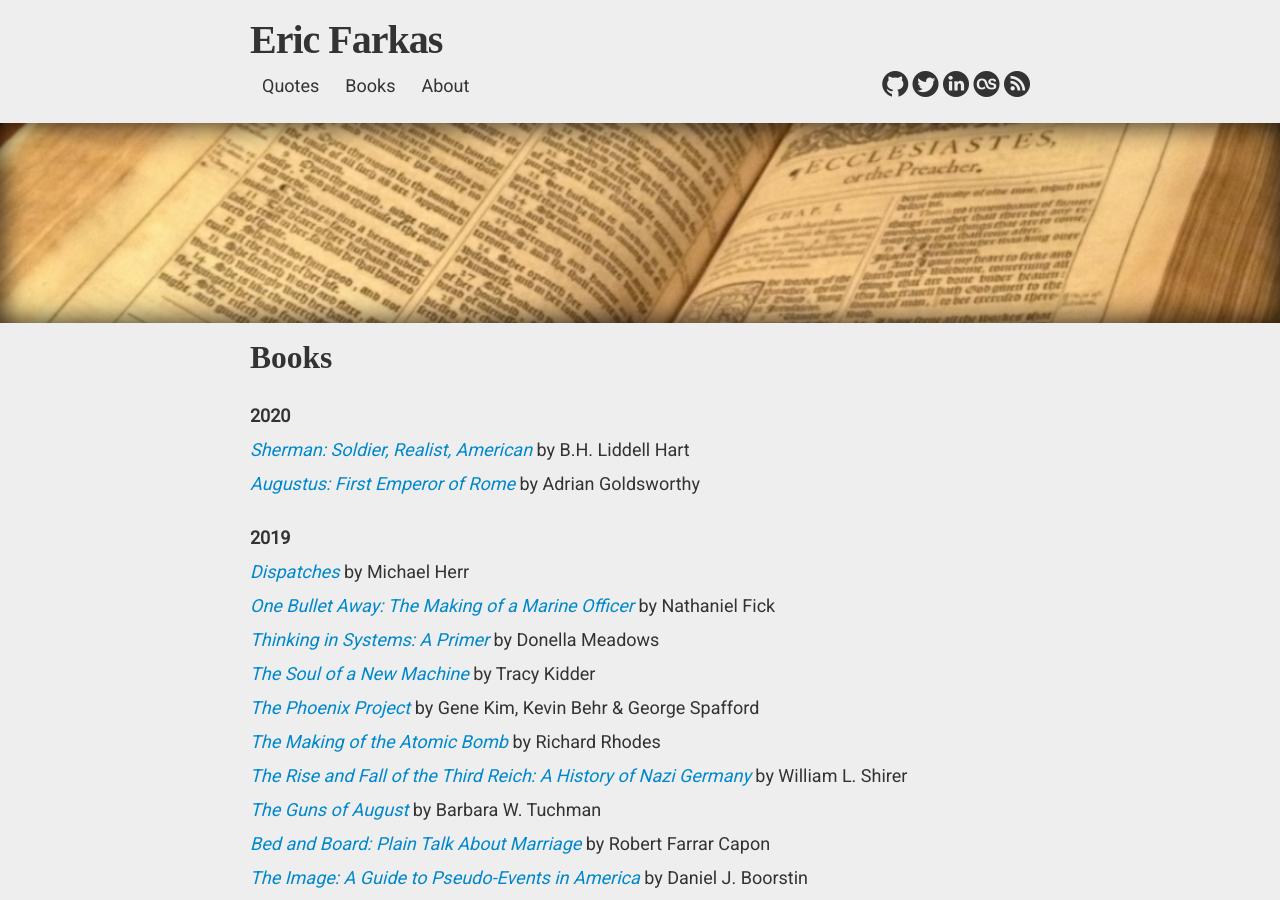
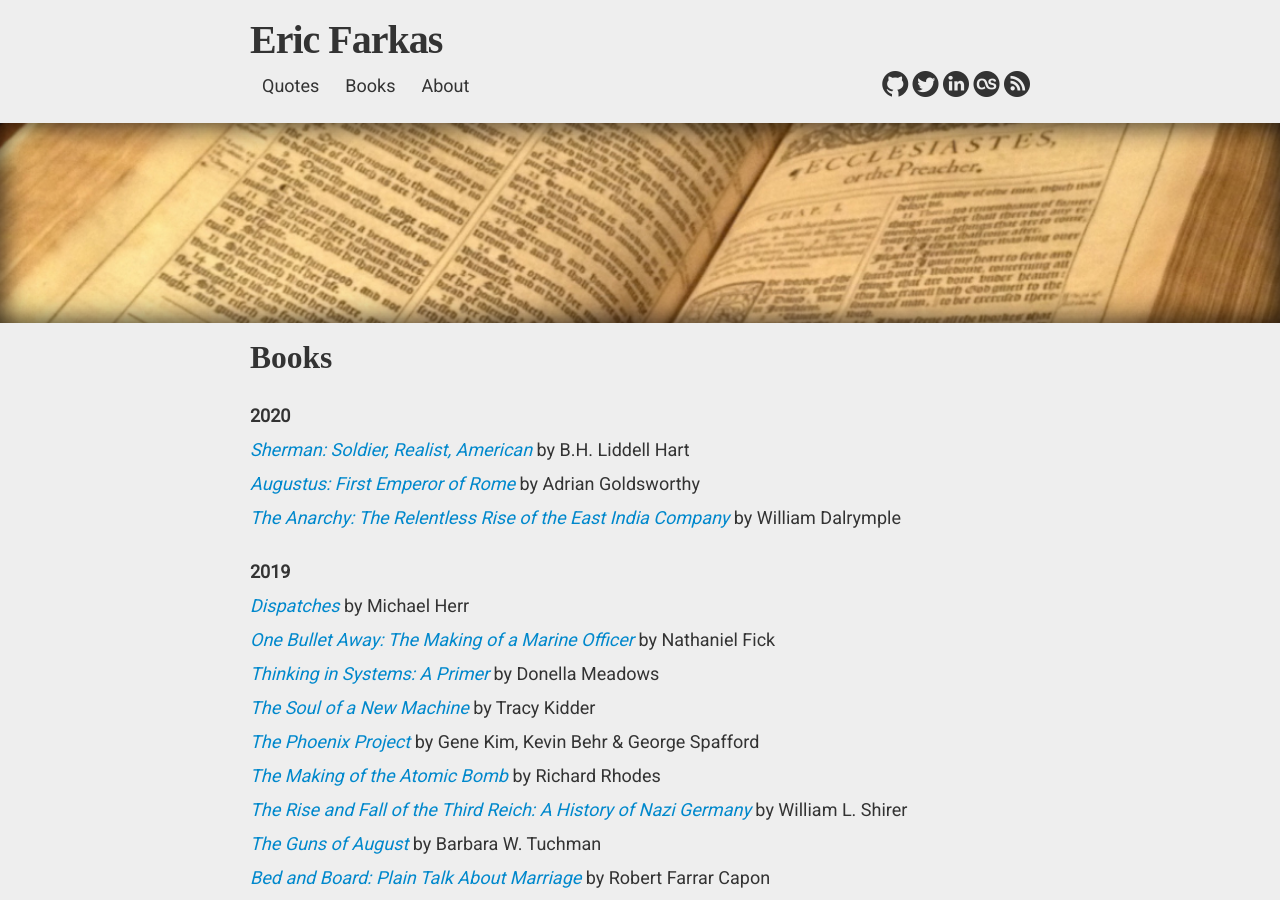
Before and after one commit to speric/speric.github.com, a Jekyll site: the page built from books/index.html, in a window 1280 px wide and 900 px high. Built offline with Jekyll 4.4.1, drawn with Linux system fonts in a browser that asks for light colours; some web fonts are replaced; comment, search, counter and statistics services are not loaded.

Commit message:
Added 'The Anarchy' to Books

```diff
--- a/books/index.html
+++ b/books/index.html
@@ -12,6 +12,7 @@ header_img: "quotes.jpg"
 
 <p><i><a href="https://www.amazon.com/Sherman-Soldier-Realist-American/dp/B07YPLX4L7/">Sherman: Soldier, Realist, American</a></i> by B.H. Liddell Hart</p>
 <p><i><a href="https://www.amazon.com/Augustus-First-Emperor-Adrian-Goldsworthy/dp/0300216661">Augustus: First Emperor of Rome</a></i> by Adrian Goldsworthy</p>
+<p><i><a href="https://www.bloomsbury.com/uk/the-anarchy-9781408864371/">The Anarchy: The Relentless Rise of the East India Company</a></i> by William Dalrymple</p>
 
 <br/>
 
```
